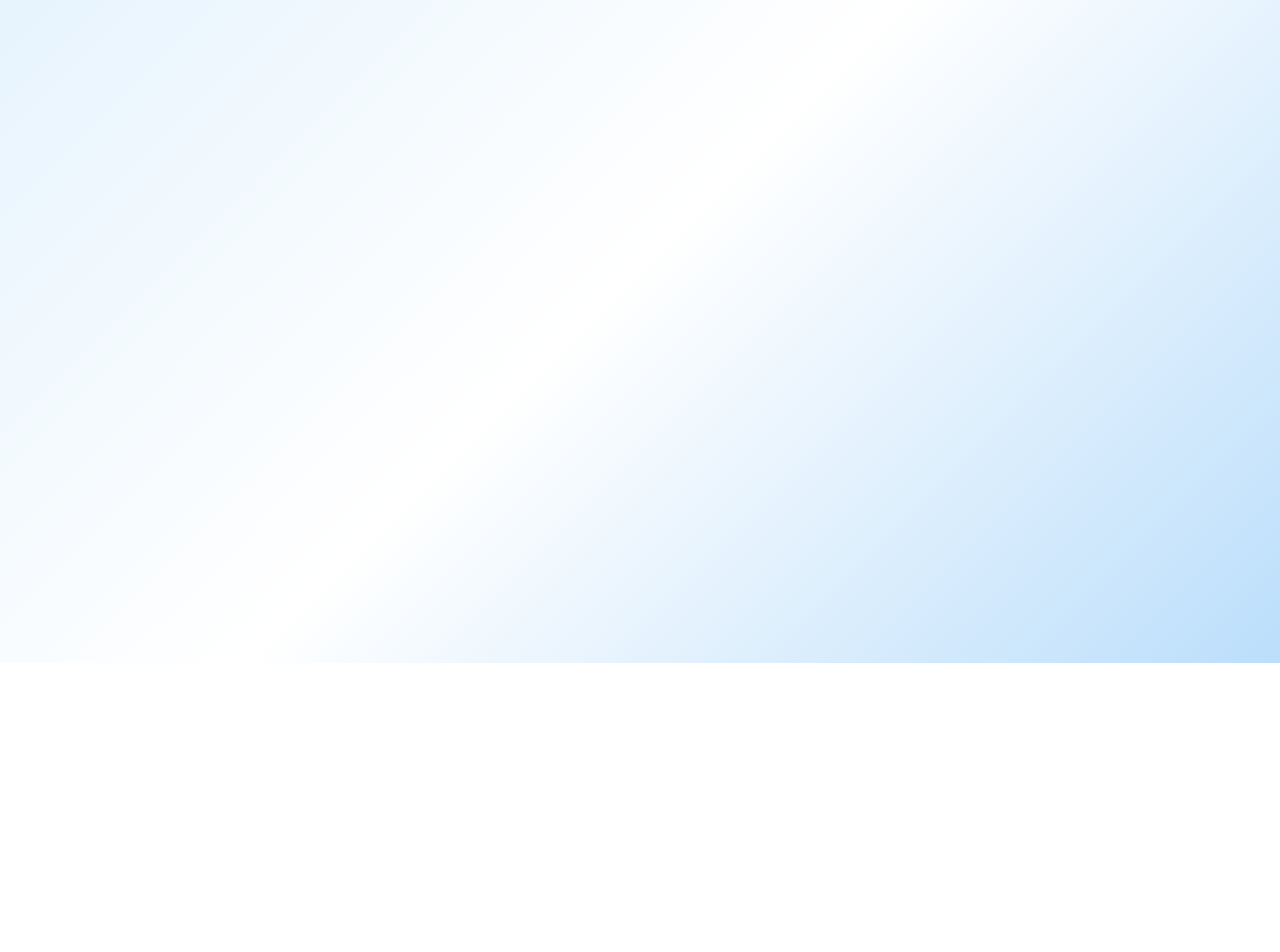
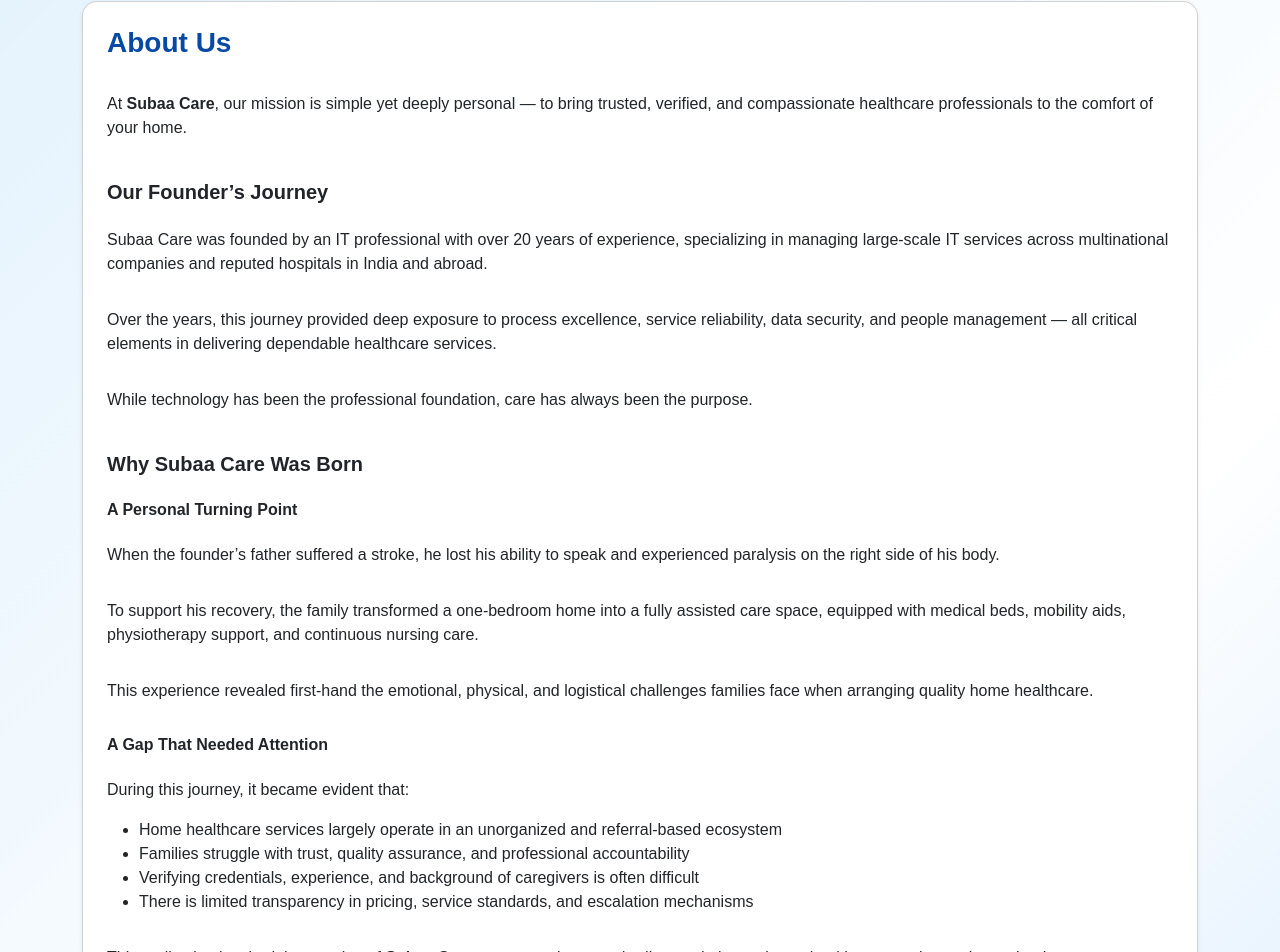
Before and after one commit to susmera-code/Subaacare, a React (Vite) app: page /aboutus in a window 1280 px wide. Shown: the part 137-1089 px from the top of the page. Before the commit the page ends 800 px from the top, so only its background shows below. Built offline with nearby package versions, Linux system fonts and the light colour scheme; no server answers.

Commit message:
Added Razopay

```diff
--- a/index.html
+++ b/index.html
@@ -4,6 +4,7 @@
     <meta charset="UTF-8" />
     <link rel="icon" type="image/svg+xml" href="/vite.svg" />
     <meta name="viewport" content="width=device-width, initial-scale=1.0" />
+    <script src="https://checkout.razorpay.com/v1/checkout.js"></script>
     <title>healthcare-project</title>
   </head>
   <body>
--- a/src/App.css
+++ b/src/App.css
@@ -268,3 +268,6 @@
 .p-t-1{
   padding-top: 1px;
 }
+.c-pointer{
+  cursor: pointer;
+}
--- a/src/App.jsx
+++ b/src/App.jsx
@@ -19,6 +19,7 @@
 import MyAppointments from './components/MyAppointments';
 import PatientProfile from './components/PatientProfile';
 import Terms from './components/Terms';
+import AboutUs from './components/AboutUs';
 
 
 function App() {
@@ -33,6 +34,7 @@
             <Route path="/" element={<Home />} />
             <Route path="/home" element={<Home />} />
             <Route path="/terms" element={<Terms />} />
+            <Route path="/aboutus" element={<AboutUs />} />
             <Route path="/professionalstatus" element={<ProfessionalStatus />} />
             <Route path="/professional" element={<ProfessionalsRegister />} />
             <Route path="/myappointments" element={<MyAppointments />} />
--- /dev/null
+++ b/src/components/AboutUs.jsx
@@ -0,0 +1,132 @@
+export default function AboutUs() {
+  return (
+    <div className="container my-5">
+      <div className="card shadow-sm p-4 rounded-4 bg-white text-start">
+
+        <h3 className="mb-3 text-primary fw-bold">About Us</h3>
+
+        <p>
+          At <strong>Subaa Care</strong>, our mission is simple yet deeply personal —
+          to bring trusted, verified, and compassionate healthcare professionals to
+          the comfort of your home.
+        </p>
+
+        <h5 className="mt-4 fw-bold">Our Founder’s Journey</h5>
+        <p>
+          Subaa Care was founded by an IT professional with over 20 years of experience,
+          specializing in managing large-scale IT services across multinational
+          companies and reputed hospitals in India and abroad.
+        </p>
+        <p>
+          Over the years, this journey provided deep exposure to process excellence,
+          service reliability, data security, and people management — all critical
+          elements in delivering dependable healthcare services.
+        </p>
+        <p>
+          While technology has been the professional foundation, care has always been
+          the purpose.
+        </p>
+
+        <h5 className="mt-4 fw-bold">Why Subaa Care Was Born</h5>
+
+        <h6 className="fw-semibold mt-3">A Personal Turning Point</h6>
+        <p>
+          When the founder’s father suffered a stroke, he lost his ability to speak and
+          experienced paralysis on the right side of his body.
+        </p>
+        <p>
+          To support his recovery, the family transformed a one-bedroom home into a
+          fully assisted care space, equipped with medical beds, mobility aids,
+          physiotherapy support, and continuous nursing care.
+        </p>
+        <p>
+          This experience revealed first-hand the emotional, physical, and logistical
+          challenges families face when arranging quality home healthcare.
+        </p>
+
+        <h6 className="fw-semibold mt-3">A Gap That Needed Attention</h6>
+        <p>During this journey, it became evident that:</p>
+        <ul>
+          <li>
+            Home healthcare services largely operate in an unorganized and referral-based ecosystem
+          </li>
+          <li>
+            Families struggle with trust, quality assurance, and professional accountability
+          </li>
+          <li>
+            Verifying credentials, experience, and background of caregivers is often difficult
+          </li>
+          <li>
+            There is limited transparency in pricing, service standards, and escalation mechanisms
+          </li>
+        </ul>
+
+        <p>
+          This realization inspired the creation of <strong>Subaa Care</strong> — to organize,
+          standardize, and elevate home healthcare services using technology, process
+          discipline, and compassion.
+        </p>
+
+        <h5 className="mt-4 fw-bold">What Makes Subaa Care Different</h5>
+
+        <h6 className="fw-semibold mt-3">Verified &amp; Trusted Professionals</h6>
+        <p>
+          Every nurse and physiotherapist listed on the Subaa Care platform undergoes:
+        </p>
+        <ul>
+          <li>Qualification and experience verification</li>
+          <li>Identity validation</li>
+          <li>Background and reference checks (where applicable)</li>
+          <li>Ongoing performance monitoring</li>
+        </ul>
+        <p>
+          This ensures that families receive care from qualified, reliable, and
+          accountable professionals.
+        </p>
+
+        <h6 className="fw-semibold mt-3">Technology with a Human Touch</h6>
+        <p>
+          Built by an IT services professional, Subaa Care blends:
+        </p>
+        <ul>
+          <li>Secure digital platforms</li>
+          <li>Structured onboarding and service workflows</li>
+          <li>Transparent booking and communication</li>
+          <li>Clear accountability and support mechanisms</li>
+        </ul>
+        <p>
+          All while keeping human care and empathy at the center.
+        </p>
+
+        <h6 className="fw-semibold mt-3">A Purpose-Driven Healthcare Platform</h6>
+        <p>Subaa Care is not just a business — it is a commitment to meaningful impact:</p>
+        <ul>
+          <li>Supporting patients in their recovery and daily care</li>
+          <li>Reducing stress for families</li>
+          <li>Creating dignified employment opportunities for healthcare professionals</li>
+          <li>Bringing structure and trust to an underserved segment of healthcare</li>
+        </ul>
+
+        <h5 className="mt-4 fw-bold">Our Vision</h5>
+        <p>
+          To become a trusted home healthcare ecosystem that families can rely on
+          during their most vulnerable moments.
+        </p>
+
+        <h5 className="mt-3 fw-bold">Our Mission</h5>
+        <p>
+          To deliver safe, verified, compassionate, and accessible nursing and
+          physiotherapy services through a transparent and technology-enabled platform.
+        </p>
+
+        <h5 className="mt-4 fw-bold text-primary">Because Care Begins at Home</h5>
+        <p className="fw-semibold">
+          At Subaa Care, every service is designed with one belief in mind:
+          <br />
+          <em>Healthcare is not just about treatment — it’s about trust, dignity, and compassion.</em>
+        </p>
+
+      </div>
+    </div>
+  );
+}
--- a/src/components/MyAppointments.jsx
+++ b/src/components/MyAppointments.jsx
@@ -1,6 +1,6 @@
 import { useEffect, useState } from "react";
 import { supabase } from "./supabaseClient";
-
+import { startRazorpayPayment } from "../utils/razorpay";
 const MyAppointments = () => {
   const [appointments, setAppointments] = useState([]);
   const [loading, setLoading] = useState(true);
@@ -156,8 +156,22 @@
                     <td>
                       {appt.status === "accepted" ? (
                         <a
-                           onClick={payNow}
-                          className="text-decoration-underline">
+                          onClick={() =>
+                            startRazorpayPayment({
+                              amount: 500,
+                              name: "John Doe",
+                              email: "john@example.com",
+                              phone: "9876543210",
+                              onSuccess: (res) => {
+                                alert("Payment successful!");
+                                console.log(res);
+                              },
+                              onFailure: () => {
+                                alert("Payment cancelled");
+                              },
+                            })
+                          }
+                          className="text-decoration-underline c-pointer">
                           Pay Now
                         </a>
                       ) : (
--- a/src/components/Navbar.jsx
+++ b/src/components/Navbar.jsx
@@ -86,7 +86,10 @@
                                 <a className="nav-link" href="/admin">Admin Panel</a>
                             </li>
                         )}
-
+                        {/* Always visible */}
+                        <li className="nav-item">
+                            <a className="nav-link" href="/aboutus">About Us</a>
+                        </li>
                         {/* Avatar Dropdown */}
                         {user && (
                             <li className="nav-item dropdown">
--- /dev/null
+++ b/src/utils/razorpay.js
@@ -0,0 +1,33 @@
+export function startRazorpayPayment({
+  amount,
+  name,
+  email,
+  phone,
+  onSuccess,
+  onFailure,
+}) {
+  const options = {
+    key: import.meta.env.VITE_RAZORPAY_KEY_ID,
+    amount: amount * 100,
+    currency: "INR",
+    name: "Subaa Care",
+    description: "Healthcare Service",
+
+    handler: function (response) {
+      onSuccess(response);
+    },
+
+    prefill: {
+      name,
+      email,
+      contact: phone,
+    },
+
+    theme: {
+      color: "#0d6efd",
+    },
+  };
+
+  const razorpay = new window.Razorpay(options);
+  razorpay.open();
+}
```
